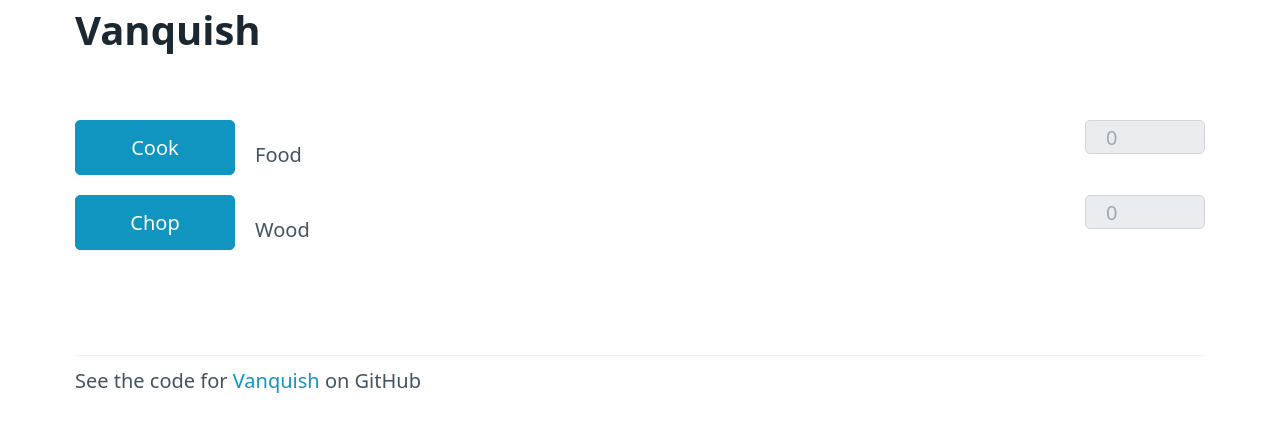
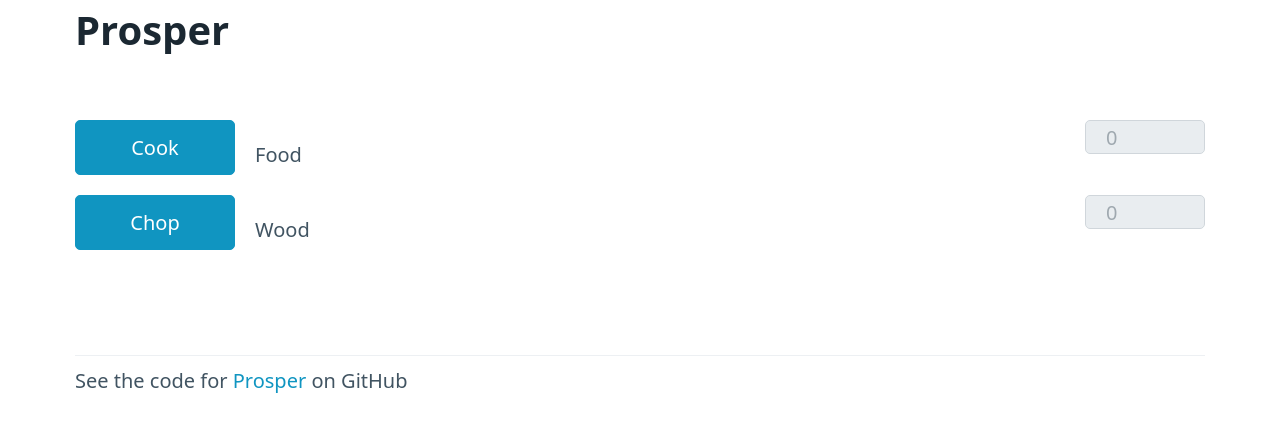
Before and after one commit to kalisjoshua/adventure, a plain HTML site: page index.html in a window 1280 px wide. Drawn offline with nearby package versions, Linux system fonts and the light colour scheme.

Commit message:
change name

```diff
--- a/index.html
+++ b/index.html
@@ -3,7 +3,7 @@
   <head>
     <meta charset="UTF-8" />
     <meta name="viewport" content="width=device-width, initial-scale=1.0" />
-    <title>Vanquish</title>
+    <title>Prosper</title>
     <link rel="shortcut icon" href="favicon.ico" type="image/x-icon" />
 
     <link
@@ -45,7 +45,7 @@
   </head>
   <body>
     <header>
-      <h1>Vanquish</h1>
+      <h1>Prosper</h1>
     </header>
     <main data-app>
       <div data-unit="food">
@@ -71,7 +71,7 @@
       <hr />
 
       See the code for
-      <a href="https://github.com/kalisjoshua/vanquish">Vanquish</a>
+      <a href="https://github.com/kalisjoshua/prosper">Prosper</a>
       on GitHub
     </footer>
 
```
